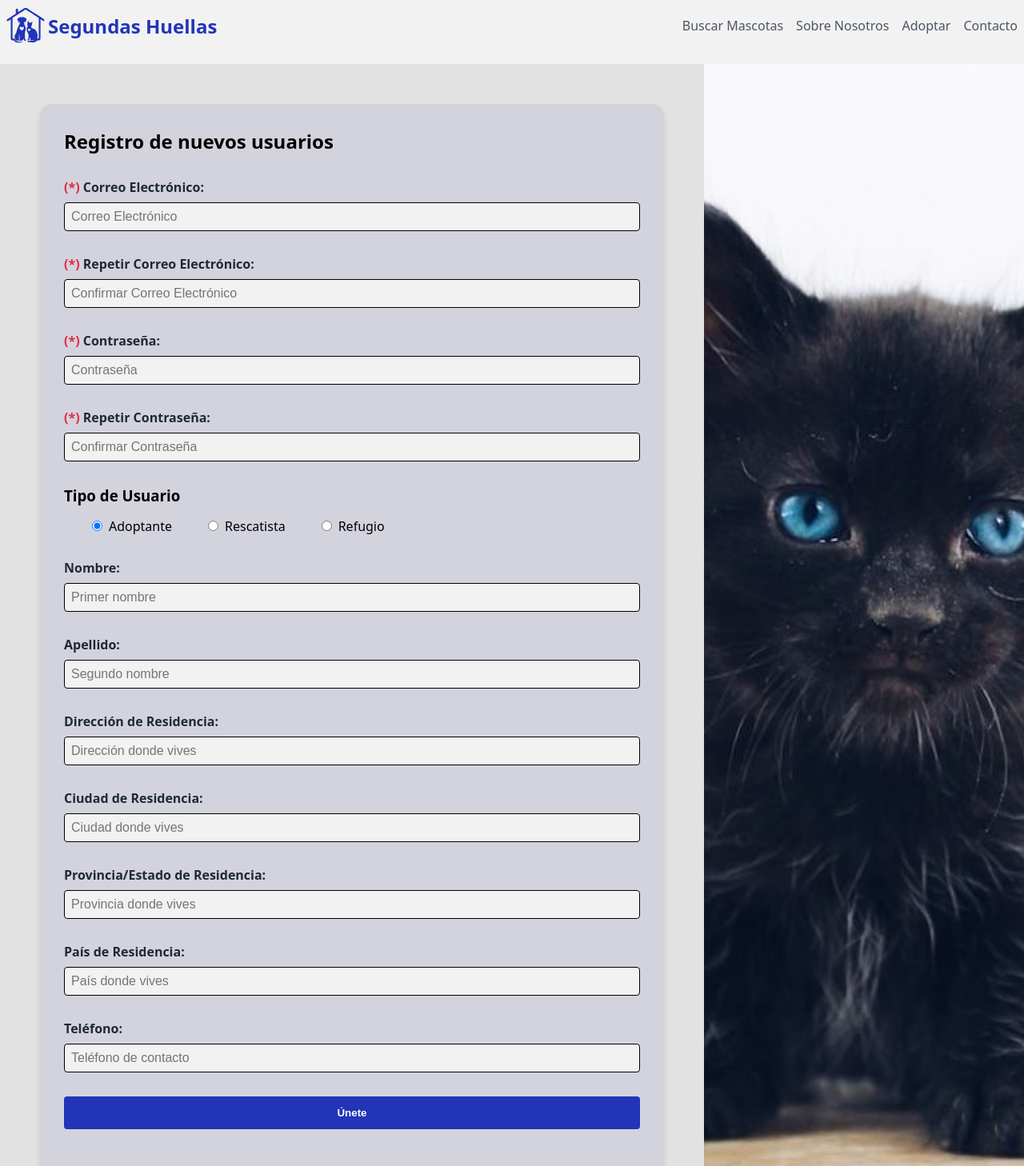
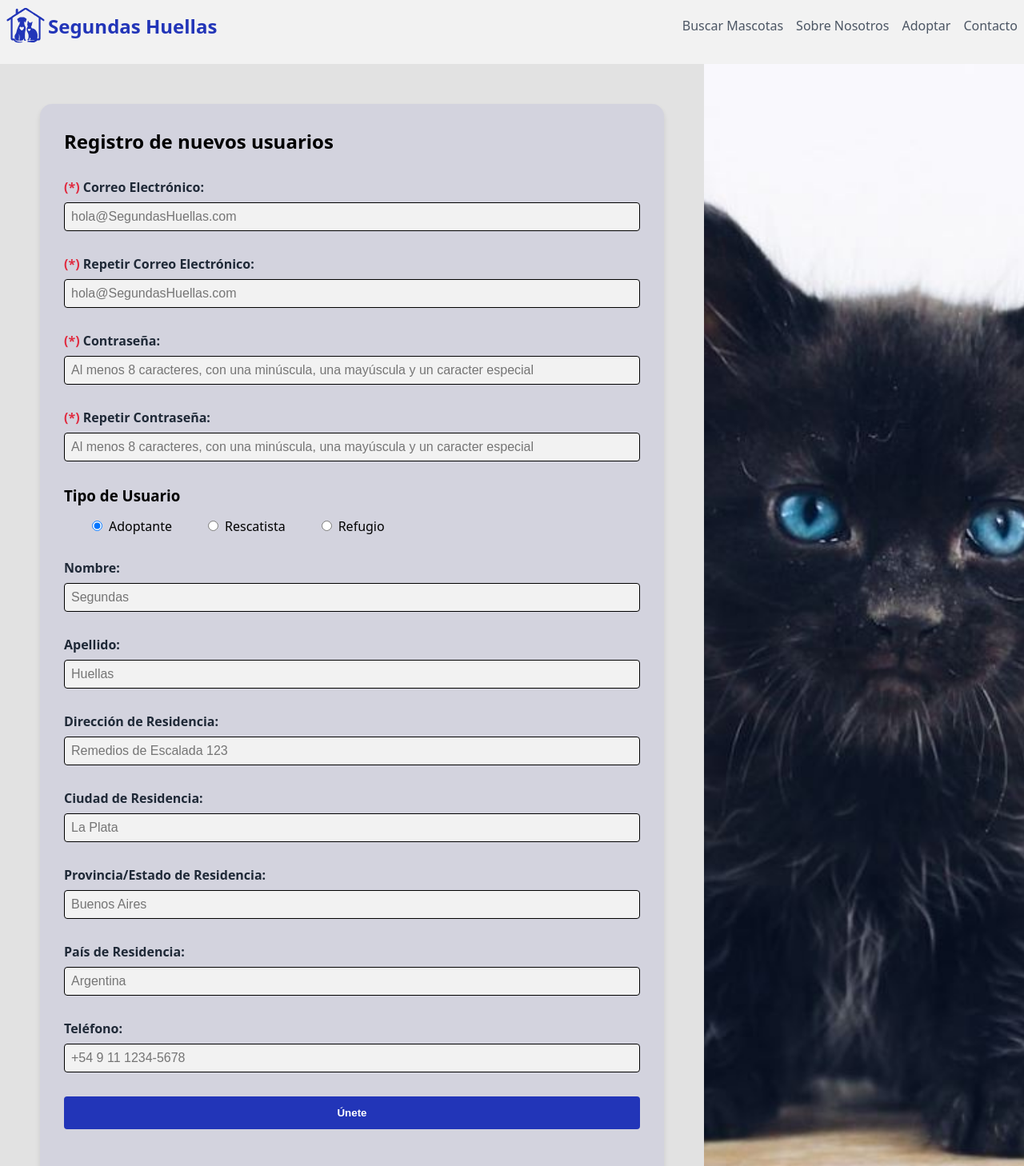
Before and after one commit to No-Country-simulation/C22-23-t-webapp, a React (Vite) app in the folder frontend/: page /SegundasHuellas/register in a window 1280 px wide. Shown: the top 1458 px of the page at 80% size. Built offline with nearby package versions, Linux system fonts and the light colour scheme.

Commit message:
Replace placeholders in Register.jsx to more UX friendly ones

```diff
--- a/frontend/src/components/Register/Register.jsx
+++ b/frontend/src/components/Register/Register.jsx
@@ -222,7 +222,7 @@ export function Register() {
                         name="email"
                         value={formData.email}
                         onChange={handleInputChange}
-                        placeholder="Correo Electrónico"
+                        placeholder="hola@SegundasHuellas.com"
                     />
                     {errors.email && <span className="error">{errors.email}</span>}
                     </div>
@@ -234,7 +234,7 @@ export function Register() {
                         name="confirmEmail"
                         value={formData.confirmEmail}
                         onChange={handleInputChange}
-                        placeholder="Confirmar Correo Electrónico"
+                        placeholder="hola@SegundasHuellas.com"
                     />
                     {errors.confirmEmail && <span className="error">{errors.confirmEmail}</span>}
                     </div>
@@ -246,7 +246,7 @@ export function Register() {
                         name="password"
                         value={formData.password}
                         onChange={handleInputChange}
-                        placeholder="Contraseña"
+                        placeholder="Al menos 8 caracteres, con una minúscula, una mayúscula y un caracter especial"
                     />
                     {errors.password && (
                         <span className="error">{errors.password}</span>
@@ -260,7 +260,7 @@ export function Register() {
                         name="passwordConfirmation"
                         value={formData.passwordConfirmation}
                         onChange={handleInputChange}
-                        placeholder="Confirmar Contraseña"
+                        placeholder="Al menos 8 caracteres, con una minúscula, una mayúscula y un caracter especial"
                     />
                     {errors.passwordConfirmation && (
                         <span className="error">{errors.passwordConfirmation}</span>
@@ -379,7 +379,7 @@ export function Register() {
                             name="firstName"
                             value={formData.firstName}
                             onChange={handleInputChange}
-                            placeholder="Primer nombre"
+                            placeholder="Segundas"
                             className="optional-input-checks"
                         />
                         {errors.firstName && (
@@ -394,7 +394,7 @@ export function Register() {
                             name="lastName"
                             value={formData.lastName}
                             onChange={handleInputChange}
-                            placeholder="Segundo nombre"
+                            placeholder="Huellas"
                             className="optional-input-checks"
                         />
                         {errors.lastName && (
@@ -421,7 +421,7 @@ export function Register() {
                             name="street"
                             value={formData.street}
                             onChange={handleInputChange}
-                            placeholder="Dirección donde vives"
+                            placeholder="Remedios de Escalada 123"
                             className="optional-input-checks"
                         />
                         {errors.street && (
@@ -436,7 +436,7 @@ export function Register() {
                             name="city"
                             value={formData.city}
                             onChange={handleInputChange}
-                            placeholder="Ciudad donde vives"
+                            placeholder="La Plata"
                             className="optional-input-checks"
                         />
                         {errors.city && <span className="error">{errors.city}</span>}
@@ -449,7 +449,7 @@ export function Register() {
                             name="state"
                             value={formData.state}
                             onChange={handleInputChange}
-                            placeholder="Provincia donde vives"
+                            placeholder="Buenos Aires"
                             className="optional-input-checks"
                         />
                         {errors.state && (
@@ -464,7 +464,7 @@ export function Register() {
                             name="country"
                             value={formData.country}
                             onChange={handleInputChange}
-                            placeholder="País donde vives"
+                            placeholder="Argentina"
                             className="optional-input-checks"
                         />
                         {errors.country && (
@@ -480,7 +480,7 @@ export function Register() {
                             name="phoneNumber"
                             value={formData.phoneNumber}
                             onChange={handleInputChange}
-                            placeholder="Teléfono de contacto"
+                            placeholder="+54 9 11 1234-5678"
                             className="optional-input-checks"
                         />
                         {errors.phoneNumber && <span className="error">{errors.phoneNumber}</span>}
```
